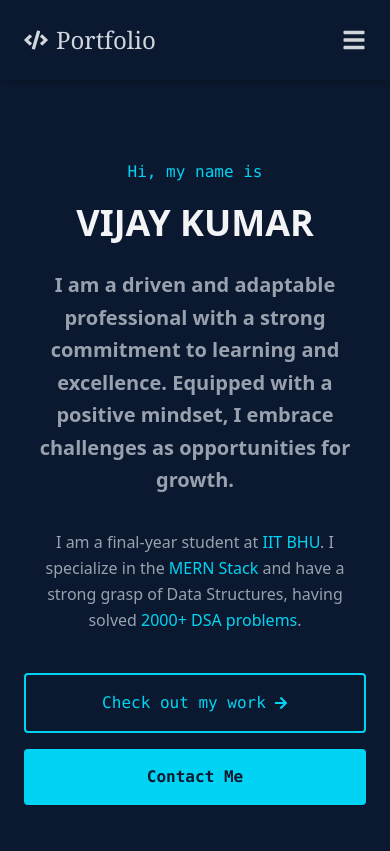
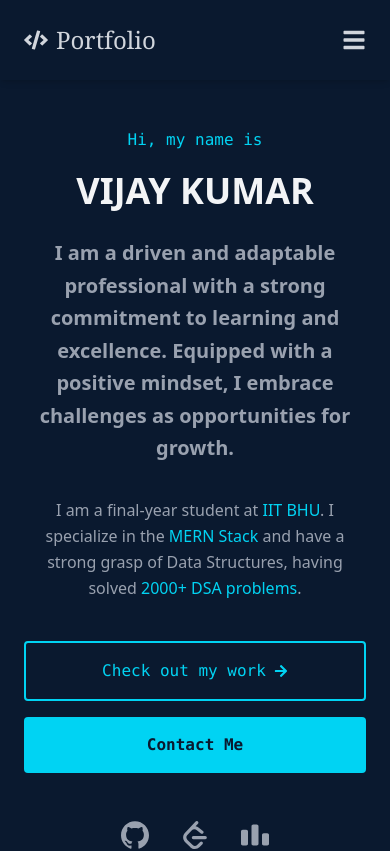
Before and after one commit to vijaykumar0710/Vijay-Portfolio, a React (Vite) app: page / in a window 390 px wide. Shown: the top 851 px of the page. Built offline with nearby package versions, Linux system fonts and the light colour scheme.

Commit message:
Fixed mobile home overlap by using justify-start

```diff
--- a/src/components/Home.tsx
+++ b/src/components/Home.tsx
@@ -5,9 +5,11 @@ const Home = () => {
   return (
     <div
       id="home"
-      // CHANGED: Increased pt-20 to pt-40 to force content down below the navbar
-      // Also kept min-h-screen to ensure full height
-      className="min-h-screen flex flex-col justify-center items-center bg-[#0a192f] text-gray-300 px-6 pt-40 sm:pt-20"
+      // FIX EXPLAINED:
+      // 1. 'justify-start': On mobile, we align content to the TOP, not center. This prevents it from floating up.
+      // 2. 'pt-32': We add 128px of padding on top. Since Navbar is 80px, this guarantees a 48px gap below it.
+      // 3. 'md:justify-center' & 'md:pt-0': On Desktop, we switch back to centering because screens are tall enough.
+      className="min-h-screen flex flex-col justify-start md:justify-center items-center bg-[#0a192f] text-gray-300 px-6 pt-32 md:pt-0"
     >
       <div className="max-w-4xl text-center animate-fade-in-up">
 
@@ -16,7 +18,7 @@ const Home = () => {
           Hi, my name is
         </p>
 
-        {/* Name - Adjusted size and margin */}
+        {/* Name */}
         <h1 className="text-4xl sm:text-7xl font-bold text-gray-100 mb-6 leading-tight">
           VIJAY KUMAR
         </h1>
```
